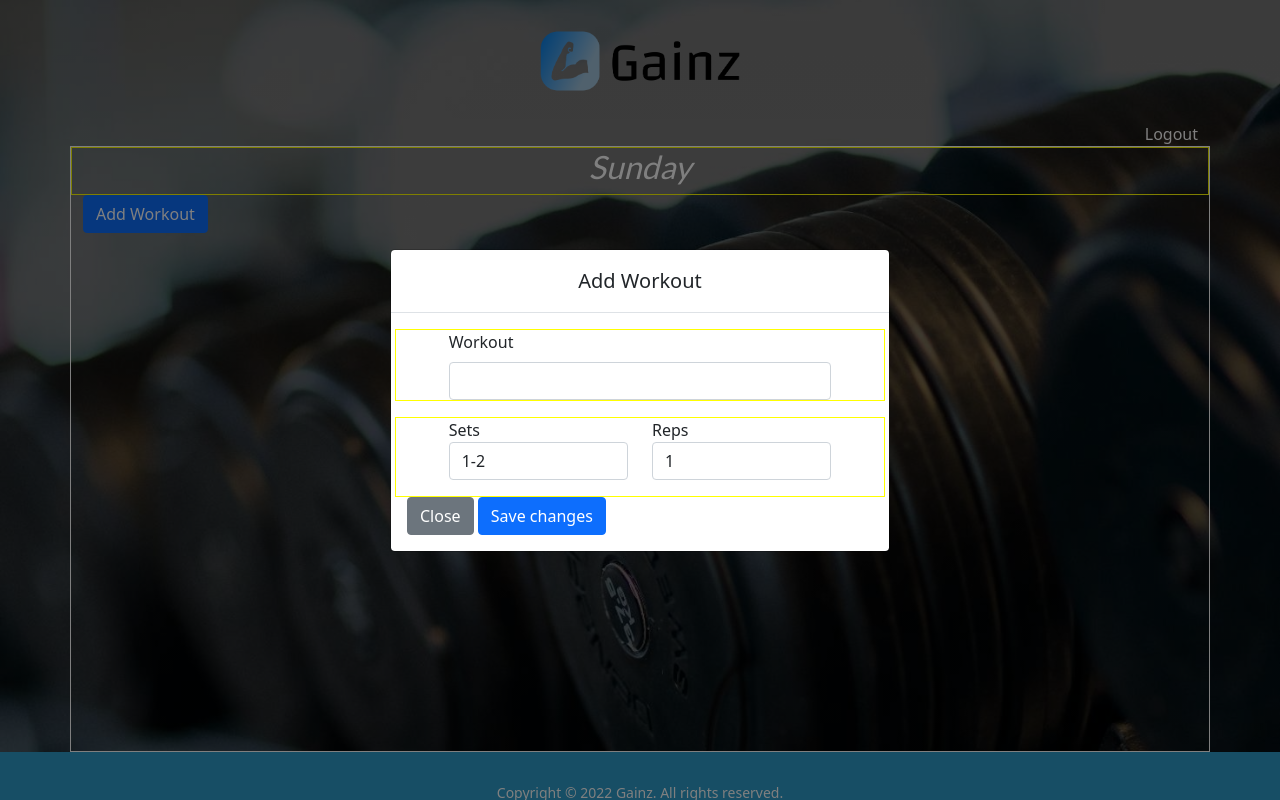
After one commit to ervinCodes/fitness-app, a Node server app: page /sunday in a window 1280 px wide, after a click on "Add Workout". The commit adds this page. Run offline with Node 20, Linux system fonts and the light colour scheme; the visitor is signed in with stand-in values (Sample User, id 1); data that the repository does not hold is empty; some libraries are stand-ins or nearby versions.

Commit message:
Added Modal to Weekday Plan

```diff
--- a/controllers/posts.js
+++ b/controllers/posts.js
@@ -1,18 +1,82 @@
 const cloudinary = require("../middleware/cloudinary");
-const Post = require("../models/Post");
+const Workout = require("../models/Workout");
 
 module.exports = {
   getProfile: async (req, res) => {
     try {
-      const posts = await Post.find({ user: req.user.id });
-      res.render("profile.ejs", { posts: posts, user: req.user });
+      const workouts = await Workout.find({ user: req.user.id });
+      res.render("profile.ejs", { user: req.user });
+    } catch (err) {
+      console.log(err);
+    }
+  },
+  getPlan: async (req, res) => {
+    try {
+      const workouts = await Workout.find({ user: req.user.id });
+      res.render("plan.ejs", { workouts: workouts, user: req.user });
+    } catch (err) {
+      console.log(err);
+    }
+  },
+  getSunday: async (req, res) => {
+    try {
+      const workouts = await Workout.find({ user: req.user.id });
+      res.render("sunday.ejs", { workouts: workouts, user: req.user });
+    } catch (err) {
+      console.log(err);
+    }
+  },
+  getMonday: async (req, res) => {
+    try {
+      const workouts = await Workout.find({ user: req.user.id });
+      res.render("monday.ejs", { workouts: workouts, user: req.user });
+    } catch (err) {
+      console.log(err);
+    }
+  },
+  getTuesday: async (req, res) => {
+    try {
+      const workouts = await Workout.find({ user: req.user.id });
+      res.render("tuesday.ejs", { workouts: workouts, user: req.user });
+    } catch (err) {
+      console.log(err);
+    }
+  },
+  getWednesday: async (req, res) => {
+    try {
+      const workouts = await Workout.find({ user: req.user.id });
+      res.render("wednesday.ejs", { workouts: workouts, user: req.user });
+    } catch (err) {
+      console.log(err);
+    }
+  },
+  getThursday: async (req, res) => {
+    try {
+      const workouts = await Workout.find({ user: req.user.id });
+      res.render("thursday.ejs", { workouts: workouts, user: req.user });
+    } catch (err) {
+      console.log(err);
+    }
+  },
+  getFriday: async (req, res) => {
+    try {
+      const workouts = await Workout.find({ user: req.user.id });
+      res.render("friday.ejs", { workouts: workouts, user: req.user });
+    } catch (err) {
+      console.log(err);
+    }
+  },
+  getSaturday: async (req, res) => {
+    try {
+      const workouts = await Workout.find({ user: req.user.id });
+      res.render("saturday.ejs", { workouts: workouts, user: req.user });
     } catch (err) {
       console.log(err);
     }
   },
   getFeed: async (req, res) => {
     try {
-      const posts = await Post.find().sort({ createdAt: "desc" }).lean();
+      const workouts = await Workout.find().sort({ createdAt: "desc" }).lean();
       res.render("feed.ejs", { posts: posts });
     } catch (err) {
       console.log(err);
@@ -20,34 +84,38 @@ module.exports = {
   },
   getPost: async (req, res) => {
     try {
-      const post = await Post.findById(req.params.id);
+      const workouts = await Workout.findById(req.params.id);
       res.render("post.ejs", { post: post, user: req.user });
     } catch (err) {
       console.log(err);
     }
   },
-  createPost: async (req, res) => {
+  createSundayWorkout: async (req, res) => {
     try {
-      // Upload image to cloudinary
-      const result = await cloudinary.uploader.upload(req.file.path);
-
-      await Post.create({
+      await Workout.create({
         title: req.body.title,
-        image: result.secure_url,
-        cloudinaryId: result.public_id,
-        caption: req.body.caption,
-        likes: 0,
+        sets: req.body.sets,
+        reps: req.body.reps,
+        weight: req.body.weight,
+        personalRecord: req.body.personalRecord,
         user: req.user.id,
+        isSunday: true,
+        isMonday: false,
+        isTuesday: false,
+        isWednesday: false,
+        isThursday: false,
+        isFriday: false,
+        isSaturday: false,
       });
-      console.log("Post has been added!");
-      res.redirect("/profile");
+      console.log("Workout has been added!");
+      res.redirect("/sunday");
     } catch (err) {
       console.log(err);
     }
   },
   likePost: async (req, res) => {
     try {
-      await Post.findOneAndUpdate(
+      await Workout.findOneAndUpdate(
         { _id: req.params.id },
         {
           $inc: { likes: 1 },
@@ -62,11 +130,11 @@ module.exports = {
   deletePost: async (req, res) => {
     try {
       // Find post by id
-      let post = await Post.findById({ _id: req.params.id });
+      let post = await Workout.findById({ _id: req.params.id });
       // Delete image from cloudinary
       await cloudinary.uploader.destroy(post.cloudinaryId);
       // Delete post from db
-      await Post.remove({ _id: req.params.id });
+      await Workout.remove({ _id: req.params.id });
       console.log("Deleted Post");
       res.redirect("/profile");
     } catch (err) {
--- a/public/css/styles.css
+++ b/public/css/styles.css
@@ -43,23 +43,8 @@ body {
   object-fit: cover;
 }
 
-.plan {
-  display: grid;
-  grid-template-columns: 1fr;
-  border: 1px solid black;
-  text-align: center;
-}
-
-.form {
-  display: flex;
-  flex-direction: column;
-  align-items: center;
-  justify-content: center;
-  margin: 0 auto;
-}
-
 section {
-  border: 1px solid blue;
+  /* border: 1px solid blue; */
 }
 
 /******************************************
@@ -159,7 +144,7 @@ section {
   font-weight: bold;
   color: white;
   padding-bottom: 8px;
-  box-shadow: 0 1px 0 rgba(255, 255, 255, 0.8);
+  /* box-shadow: 0 1px 0 rgba(255, 255, 255, 0.8); */
 }
 
 /******************************************
@@ -171,6 +156,38 @@ section {
 
 .profile-buttons {
   color: #AABB8;
+  width: 366px;
+}
+
+/******************************************
+/* PLAN
+/*******************************************/
+.planSection {
+  height: 75.8vh;
+  /* border: solid white 1px; */
+}
+
+.row {
+  border: solid yellow 1px;
+}
+
+.col-10,
+.col-2 {
+  /* border: solid red 1px; */
+}
+
+.plan-rows {
+  background-color: #29648a;
+  border: solid 1px black;
+}
+
+/******************************************
+/* SUNDAY
+/*******************************************/
+
+.sundaySection {
+  height: 75.8vh;
+  border: solid 1px white;
 }
 
 /******************************************
@@ -180,3 +197,15 @@ section {
 h2 {
   font-family: "Lato", sans-serif;
 }
+
+h3 {
+  font-family: "Roboto", sans-serif;
+}
+
+a {
+  text-decoration: none;
+}
+
+.add-workout-button {
+  width: 175px;
+}
--- a/routes/posts.js
+++ b/routes/posts.js
@@ -1,13 +1,13 @@
 const express = require("express");
 const router = express.Router();
-const upload = require("../middleware/multer");
+// const upload = require("../middleware/multer");
 const postsController = require("../controllers/posts");
 const { ensureAuth, ensureGuest } = require("../middleware/auth");
 
 //Post Routes - simplified for now
 router.get("/:id", ensureAuth, postsController.getPost);
 
-router.post("/createPost", upload.single("file"), postsController.createPost);
+router.post("/createSundayWorkout", postsController.createSundayWorkout);
 
 router.put("/likePost/:id", postsController.likePost);
 
--- /dev/null
+++ b/views/friday.ejs
@@ -0,0 +1 @@
+<%- include('partials/header') -%> <%- include('partials/footer') -%>
--- /dev/null
+++ b/views/monday.ejs
@@ -0,0 +1 @@
+<%- include('partials/header') -%> <%- include('partials/footer') -%>
--- a/views/partials/header.ejs
+++ b/views/partials/header.ejs
@@ -28,7 +28,7 @@
   </head>
   <body>
     <header class="container logo-container d-flex justify-content-center">
-      <a href="/"
+      <a href="/profile"
         ><img class="img-1" src="css/images/cover.png" alt="Gainz_Logo"
       /></a>
     </header>
--- /dev/null
+++ b/views/saturday.ejs
@@ -0,0 +1 @@
+<%- include('partials/header') -%> <%- include('partials/footer') -%>
--- /dev/null
+++ b/views/sunday.ejs
@@ -0,0 +1,128 @@
+<%- include('partials/header') -%>
+
+<div class="container d-flex justify-content-end">
+  <a class="text-white" href="/logout">Logout</a>
+</div>
+
+<div class="container sundaySection">
+  <div class="row">
+    <div class="d-flex justify-content-center">
+      <h2 class="text-white">
+        <i>Sunday</i>
+      </h2>
+    </div>
+  </div>
+  <!-- <div class="row d-flex justify-content-center">
+    <a class="btn btn-secondary add-workout-button" href="#" role="button"
+      >Add New Workout</a
+    >
+  </div> -->
+  <!-- Button trigger modal -->
+  <button
+    type="button"
+    class="btn btn-primary"
+    data-bs-toggle="modal"
+    data-bs-target="#exampleModalCenter"
+  >
+    Add Workout
+  </button>
+
+  <!-- Modal -->
+  <div
+    class="modal fade"
+    id="exampleModalCenter"
+    tabindex="-1"
+    role="dialog"
+    aria-labelledby="exampleModalCenterTitle"
+    aria-hidden="true"
+  >
+    <div class="modal-dialog modal-dialog-centered" role="document">
+      <div class="modal-content">
+        <div class="modal-header d-flex justify-content-center">
+          <h5 class="modal-title" id="exampleModalLongTitle">Add Workout</h5>
+        </div>
+        <div class="modal-body">
+          <!-- Form -->
+          <form
+            action="/post/createSundayWorkout"
+            enctype="multipart/form-data"
+            method="POST"
+          >
+            <div class="row mb-3 d-flex justify-content-center">
+              <div class="col-10">
+                <label for="title" class="form-label">Workout</label>
+                <input
+                  type="text"
+                  class="form-control"
+                  id="title"
+                  name="title"
+                />
+              </div>
+            </div>
+            <div class="row d-flex justify-content-center">
+              <div class="col-5 form-group mb-3">
+                <label for="sets">Sets</label>
+                <select class="form-control" id="sets">
+                  <option>1-2</option>
+                  <option>2-3</option>
+                  <option>3-4</option>
+                  <option>4-5</option>
+                  <option>5-6</option>
+                </select>
+              </div>
+              <!-- Repts -->
+              <div class="col-5 form-group mb-3">
+                <label for="reps">Reps</label>
+                <select class="form-control" id="reps">
+                  <option>1</option>
+                  <option>2</option>
+                  <option>3</option>
+                  <option>4</option>
+                  <option>5</option>
+                  <option>6-8</option>
+                  <option>8-10</option>
+                  <option>8-12</option>
+                  <option>10-12</option>
+                  <option>10-15</option>
+                  <option>15-20</option>
+                </select>
+              </div>
+            </div>
+            <!-- Sets -->
+
+            <!-- <div class="mb-3">
+          <label for="caption" class="form-label">Caption</label>
+          <textarea
+            class="form-control"
+            id="caption"
+            name="caption"
+          ></textarea>
+        </div> -->
+            <!-- <div class="mb-3">
+          <label for="imgUpload" class="form-label">Image</label>
+          <input
+            type="file"
+            class="form-control"
+            id="imageUpload"
+            name="file"
+          />
+        </div> -->
+            <!-- <button type="submit" class="btn btn-primary" value="Upload">
+          Submit
+        </button> -->
+            <button
+              type="button"
+              class="btn btn-secondary"
+              data-dismiss="modal"
+            >
+              Close
+            </button>
+            <button type="submit" class="btn btn-primary">Save changes</button>
+          </form>
+        </div>
+      </div>
+    </div>
+  </div>
+</div>
+
+<%- include('partials/footer') -%>
--- /dev/null
+++ b/views/thursday.ejs
@@ -0,0 +1 @@
+<%- include('partials/header') -%> <%- include('partials/footer') -%>
--- /dev/null
+++ b/views/tuesday.ejs
@@ -0,0 +1 @@
+<%- include('partials/header') -%> <%- include('partials/footer') -%>
--- /dev/null
+++ b/views/wednesday.ejs
@@ -0,0 +1 @@
+<%- include('partials/header') -%> <%- include('partials/footer') -%>
```
Also changed, not shown: controllers/home.js (+4 -7 lines), models/Post.js (deleted, +0 -34 lines), models/Workout.js (added, +64 -0 lines), routes/home.js (+9 -1 lines), views/plan.ejs (+82 -52 lines), views/profile.ejs (+12 -2 lines).
